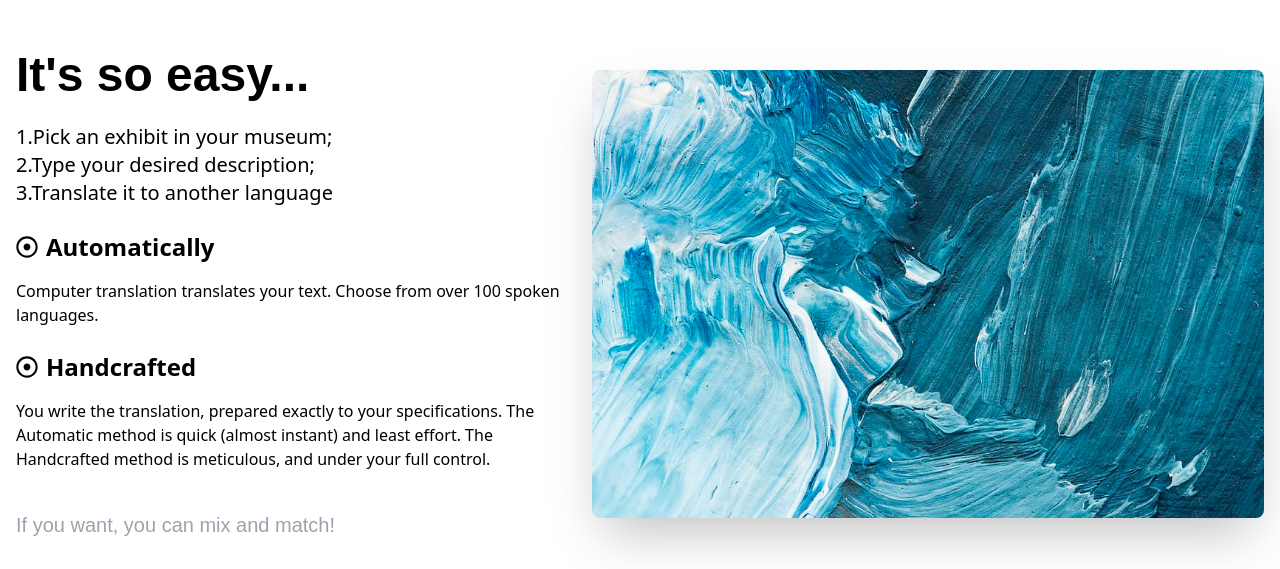
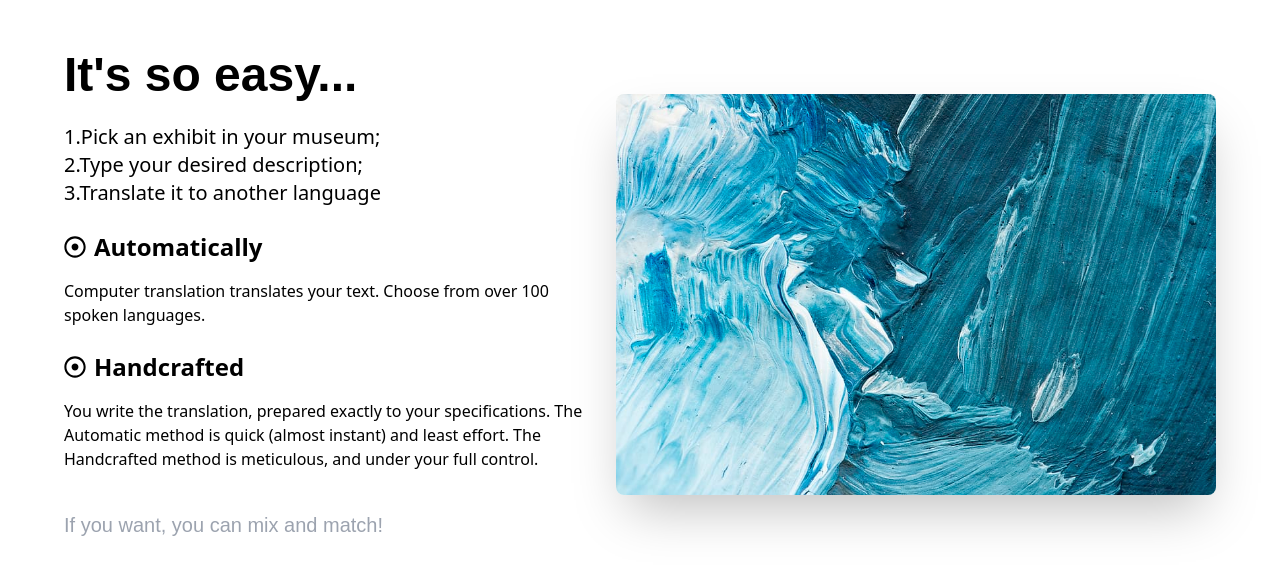
Before and after one commit to SumiAkter2/xlate-art, a React (Vite) app: page / in a window 1280 px wide. Shown: the part 2116-2685 px from the top of the page. Built offline with nearby package versions, Linux system fonts and the light colour scheme; a web font is replaced by a local one.

Commit message:
responsive done

```diff
--- a/src/component/Home/Feature/Feature.jsx
+++ b/src/component/Home/Feature/Feature.jsx
@@ -3,14 +3,14 @@ import { FaRegDotCircle } from "react-icons/fa";
 
 const Feature = () => {
   return (
-    <div>
+    <div className="lg:px-12 px-6">
       <div className="hero min-h-screen bg-primary text-secondary">
         <div className="hero-content flex-col lg:flex-row-reverse">
           <img
-            data-aos="flip-left"
+            data-aos="fade-down"
             data-aos-duration="2500"
             src={img}
-            className="lg:max-w-2xl max-w-sm rounded-lg shadow-2xl "
+            className="lg:max-w-2xl w-[300px] md:w-[600px] mx-auto rounded-lg shadow-2xl "
           />
           <div data-aos="fade-up" data-aos-duration="2000">
             <h2 className="mb-6 lg:text-5xl text-5xl font-bold ">
--- a/src/component/Shared/Header/Header.jsx
+++ b/src/component/Shared/Header/Header.jsx
@@ -1,6 +1,6 @@
 const Header = ({ children }) => {
   return (
-    <div className="drawer drawer-end">
+    <div className="drawer drawer-end lg:px-12 px-6">
       <input id="my-drawer-3" type="checkbox" className="drawer-toggle" />
       <div className="drawer-content flex flex-col">
         {/* Navbar */}
```
